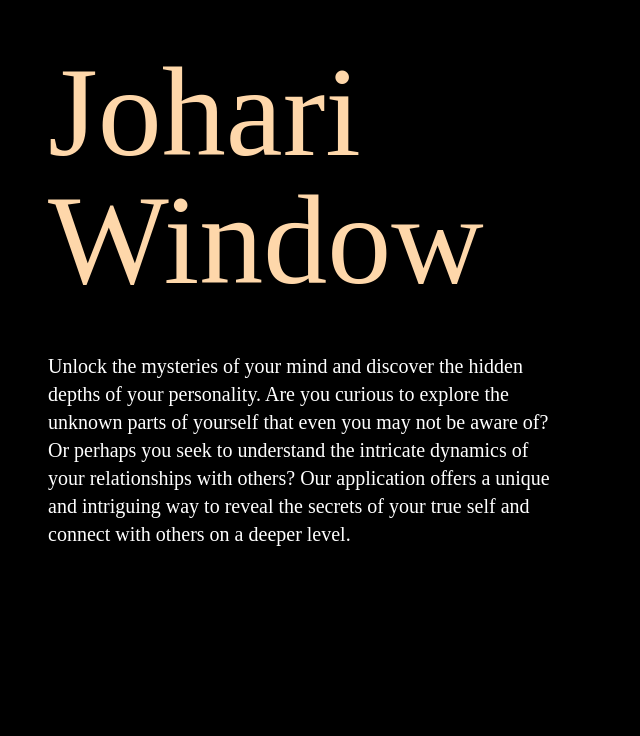
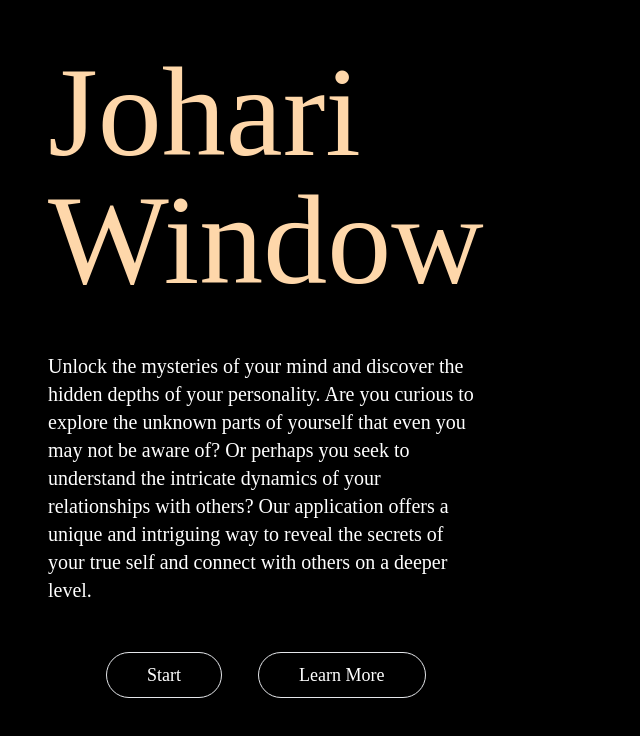
Before and after one commit to alexHoggett/johari-window, a React (Vite) app in the folder frontend/: page / in a window 1280 px wide. Shown: the top 736 px of the page, without its empty margins (0-640 px from the left). Built offline with nearby package versions, Linux system fonts and the light colour scheme.

Commit message:
added hover effect to buttons

```diff
--- a/frontend/src/components/NavButton.tsx
+++ b/frontend/src/components/NavButton.tsx
@@ -1,12 +1,20 @@
+import { Link } from 'react-router-dom'
+
 interface ButtonProps {
-  text: string,
-  destination: string,
+  children: string,
+  destination: string
 }
 
-const NavButton = ({text, destination}: ButtonProps) => {
+const NavButton = ({ children, destination }: ButtonProps) => {
   // Nice button here with hover effect
   return (
-    <></>
+    <Link
+      type="button"
+      className="px-10 py-2 border text-lg rounded-full w-max text-center transition duration-200 hover:bg-orange-200 hover:text-black"
+      to={destination}
+    >
+      {children}
+    </Link>
   )
 }
 
--- a/frontend/src/pages/HomePage.tsx
+++ b/frontend/src/pages/HomePage.tsx
@@ -1,10 +1,16 @@
+import NavButton from "../components/NavButton";
+
 const HomePage = () => {
   return (
-    <div className="p-12 flex flex-col gap-12">
+    <div className="p-12 flex flex-col gap-12 items-start w-min">
       <h1 className='text-9xl text-orange-200'>Johari <br/> Window</h1>
       <p className="max-w-lg text-xl">
       Unlock the mysteries of your mind and discover the hidden depths of your personality. Are you curious to explore the unknown parts of yourself that even you may not be aware of? Or perhaps you seek to understand the intricate dynamics of your relationships with others? Our application offers a unique and intriguing way to reveal the secrets of your true self and connect with others on a deeper level.
       </p>
+      <div className="flex justify-center items-center w-full gap-9">
+        <NavButton destination="/start">Start</NavButton>
+        <NavButton destination="#about">Learn More</NavButton>
+      </div>
     </div>
   )
 }
```
Also changed, not shown: frontend/src/pages/StartPage.tsx (added, +7 -0 lines).
